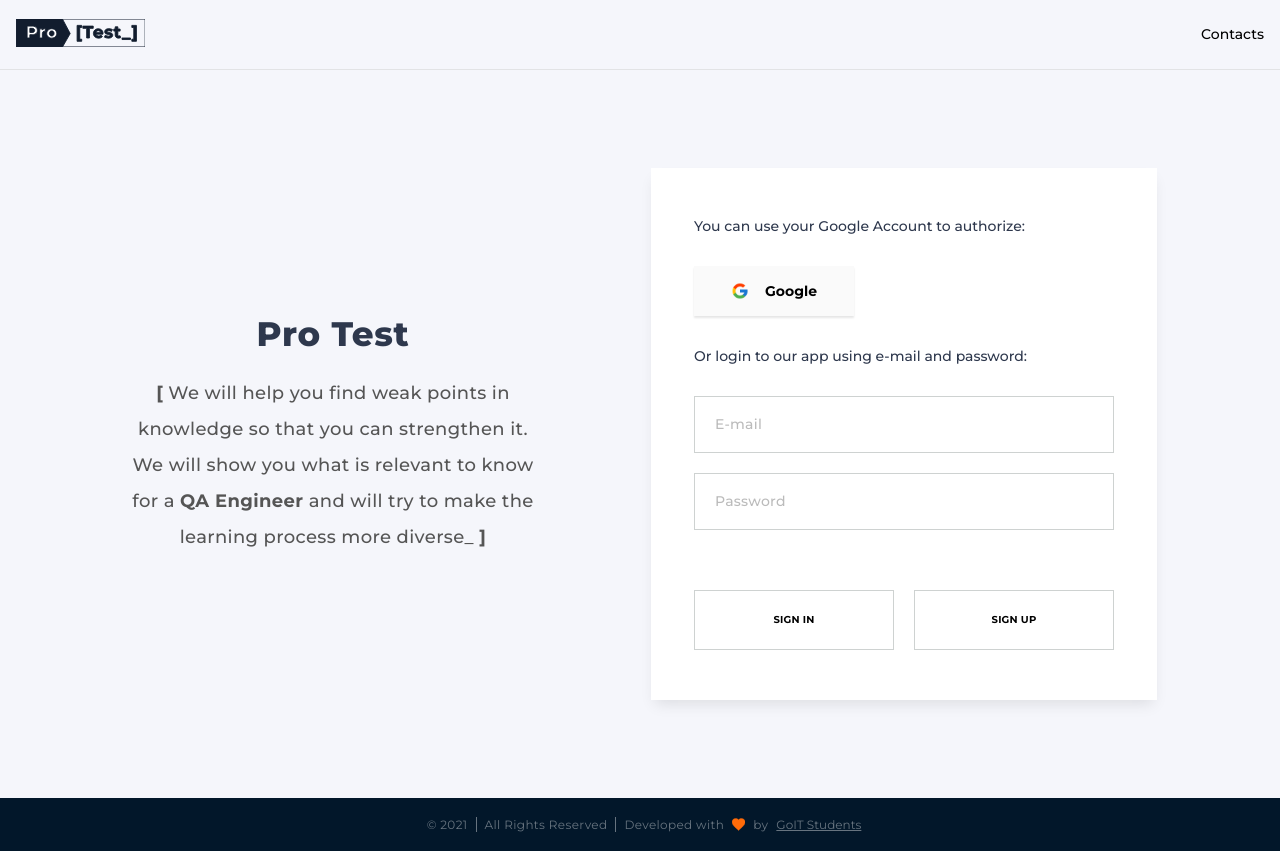
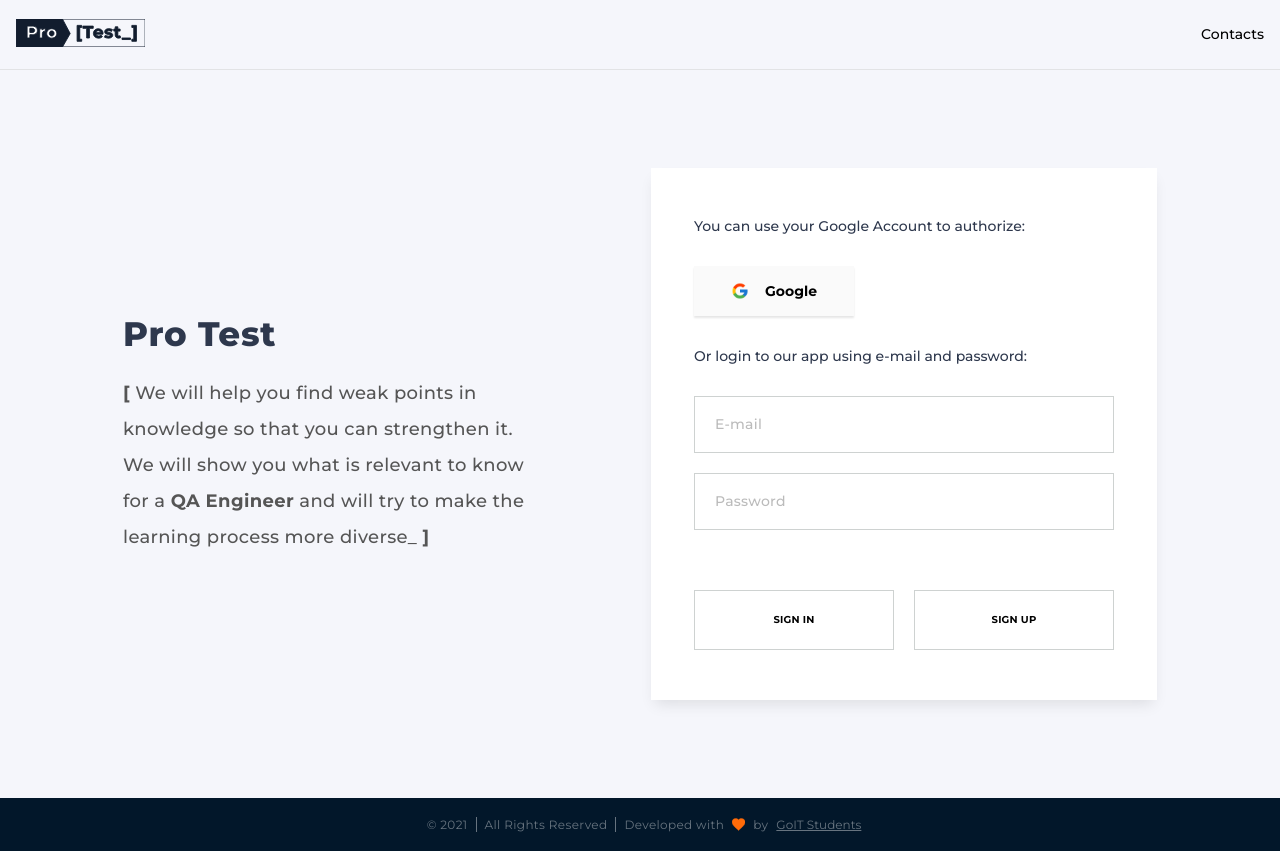
Before and after one commit to LikaRos/FRONTEND, a React (Create React App) app: page /auth in a window 1280 px wide. Built offline with nearby package versions, Linux system fonts and the light colour scheme.

Commit message:
final_fix_contacts/materials_pages

```diff
--- a/src/components/common/Appear/AppearStyle.css
+++ b/src/common/Appear/AppearStyle.css
@@ -8,10 +8,6 @@
   transform: none;
   transition: 600ms ease-in-out;
 }
-/*
-.root .exit {
-  opacity: 1;
-} */
 
 .root.exit-active {
   opacity: 0;
--- a/src/components/App.jsx
+++ b/src/components/App.jsx
@@ -45,24 +45,27 @@ export const App = () => {
               </PrivateRoute>
             }
           />
-
+          {/* <Route element={<PrivateRoute />}> */}
           <Route
             path="/materials"
             element={
+            <PrivateRoute>
               <Suspense fallback={'Loading ...'}>
                 <UserMaterialsLazyPage />
               </Suspense>
+            </PrivateRoute>
             }
-          />
+            />
           <Route
             path="/contacts"
             element={
+              <PublicRoute>
               <Suspense fallback={'Loading ...'}>
                 <ContactsLazyPage />
               </Suspense>
+              </PublicRoute>
             }
           />
-
           <Route
             path="/result"
             element={
@@ -73,23 +76,6 @@ export const App = () => {
           />
           <Route path="*" element={<PageNotFound />} />
 
-          {/* <Route
-            path="/materials"
-            element={
-              <PrivateRoute>
-                <UserMaterialsLazyPage />
-              </PrivateRoute>
-            }
-          /> /}
-          {/ <Route
-            path="/contacts"
-            element={
-              <PublicRoute>
-                <ContactsPage />
-              </PublicRoute>
-            }
-          /> */}
-          {/* <Route path="/home" element={<MainPage />} /> */}
         </Route>
       </Routes>
       <ToastContainer />
--- a/src/components/AuthForm/AuthModal.jsx
+++ b/src/components/AuthForm/AuthModal.jsx
@@ -20,12 +20,15 @@ export const Modal = ({ onRequestClose }) => {
     };
   });
 
-  return (
+  return createPortal(
     <div className={styles.modal__backdrop}>
       <div className={styles.modal__container}>
-        <h3 className={styles.modal__title}>I'm a modal!</h3>
+        {/* <h3 className={styles.modal__title}>I'm a modal!</h3> */}
         <p></p>
-        <p>To close this modal, please verify your account</p>
+        <p className={styles.modal__text}>
+          Dear new User,
+          <br /> To close this modal, please, verify your account. Please, open
+          your email that you mentioned in registration form and follow by instructions.</p>
         <button
           className={styles.modalBtn}
           type="button"
@@ -34,6 +37,7 @@ export const Modal = ({ onRequestClose }) => {
           Close this modal
         </button>
       </div>
-    </div>
+    </div>,
+    modalRoot
   );
 };
--- a/src/components/AuthForm/AuthModal.module.css
+++ b/src/components/AuthForm/AuthModal.module.css
@@ -11,13 +11,6 @@ main {
     margin: 0 auto;
     max-width: 680px;
     padding: 50px 30px;
-}
-
-p {
-    font-family: 'Montserrat';
-    line-height: 1.4;
-    font-size: 16px;
-    margin-bottom: 30px;
 }
 
 code {
@@ -91,13 +84,13 @@ h1 {
     padding: 15px;
     width: 560px; */
 /* //////////////////////////// */
-    min-width: 550px;
+    max-width: 550px;
 
     position: relative;
 
     padding: 5px;
     border-radius: 20px;
-    min-height: calc(50vh - 80px);
+    min-height: calc(40vh - 80px);
 
     display: flex;
     align-items: center;
@@ -119,9 +112,15 @@ h1 {
     font-size: 24px;
     font-weight: 700;
     letter-spacing: 0.06em;
-    padding: 26px 0px;
+    padding: 26px 0px 0px;
 }
-
+.modal__text{
+    font-family: 'Montserrat';
+    line-height: 1.4;
+    font-size: 16px;
+    padding: 33px 33px 24px;
+    text-align: justify;
+}
 .modalBtn {
     composes:textStyle;
     background: #8c54ff;
@@ -131,7 +130,7 @@ h1 {
     cursor: pointer;
     font-size: 16px;
     font-weight: 600;
-    margin: 20px 0px;
+    margin: 10px 0px 40px;
     padding: 10px 15px;
     transition: transform 100ms ease-out;
 
--- a/src/components/MainContainer/MainContainer.jsx
+++ b/src/components/MainContainer/MainContainer.jsx
@@ -1,10 +1,6 @@
-// import styles from './MainContainer.module.css';
-
 import s from './MainContainer.module.css';
 
 const MainContainer = ({ children }) => {
-  return <div
-    className={s.mainContainer}
-  >{children}</div>;
+  return <div>{children}</div>;
 };
 export default MainContainer;
--- a/src/components/MainContainer/MainContainer.module.css
+++ b/src/components/MainContainer/MainContainer.module.css
@@ -1,4 +1,4 @@
-.mainContainer {
+/* .mainContainer {
   display: flex;
   margin: 0 auto;
   flex-direction: column;
@@ -7,4 +7,4 @@
   min-height: calc(100vh - 123px);
   background-color: #f5f6fb;
   align-items: center;
-}
+} */
--- a/src/pages/ContactsPage/ContactsPage.jsx
+++ b/src/pages/ContactsPage/ContactsPage.jsx
@@ -1,5 +1,5 @@
 import ContactsItem from '../../components/ContactsItem';
-import Appear from 'components/common/Appear';
+import Appear from 'common/Appear';
 import { nanoid } from 'nanoid';
 import { contacts } from '../../components/data/contacts.js';
 
--- a/src/pages/MainPage/MainPage.jsx
+++ b/src/pages/MainPage/MainPage.jsx
@@ -19,7 +19,7 @@ export default function MainPage() {
   });
   return (
     <div
-      // className={s.mainContainer}
+      className={s.mainContainer}
     >
       {!verify && <Modal />}
       <Main />
```
Also changed, not shown: src/pages/UserMaterialsPage/UserMaterialsPage.jsx (+3 -4 lines), src/common/Appear/Appear.jsx (renamed from src/components/common/Appear/Appear.jsx), src/common/Appear/index.js (renamed from src/components/common/Appear/index.js).
